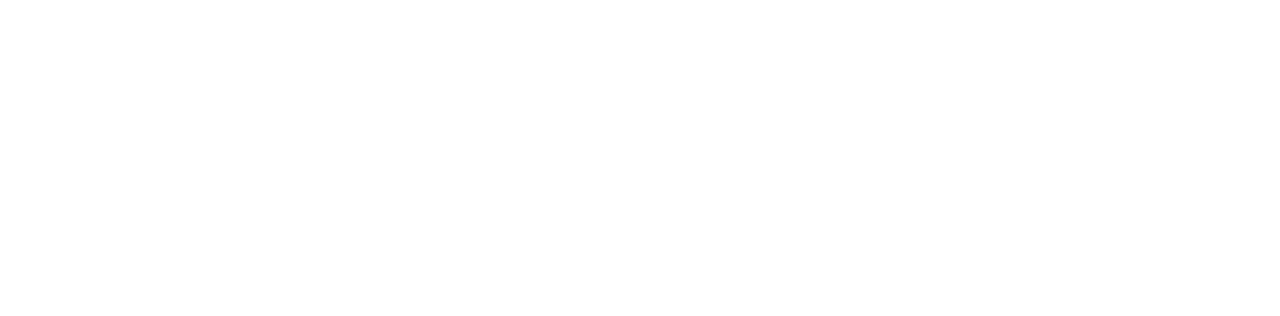
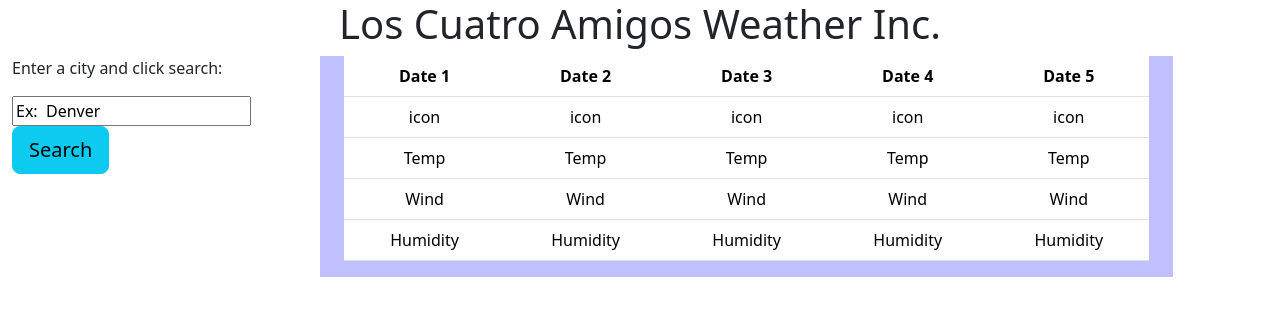
Before and after one commit to reverofsuturb/Challenge06WeatherDashboard, a plain HTML site: page index.html in a window 1280 px wide. Drawn offline with nearby package versions, Linux system fonts and the light colour scheme.

Commit message:
added search form, event listener, and table element code

```diff
--- a/assets/script.js
+++ b/assets/script.js
@@ -1,26 +1,28 @@
-var APIKey = "00c728b2ec9889aa99a1c18ebb53335d";
-// openweathermap.org API key
+// var APIKey = "00c728b2ec9889aa99a1c18ebb53335d";
+// // openweathermap.org API key
 
-// var queryURL = "http://api.openweathermap.org/data/2.5/weather?q=" + city + "&appid=" + APIKey;
+// var queryURL =
+//   "http://api.openweathermap.org/data/2.5/weather?q=" +
+//   city +
+//   "&appid=" +
+//   APIKey;
 // using for fetch/queries
 
-// func demo will remove**
+// // func demo will remove**
 // function getApi() {
-
 //   fetch(queryURL)
 //     .then(function (response) {
 //       return response.json();
 //     })
 //     .then(function (data) {
-//       console.log(data)
-
+//       console.log(data);
 
 //       //loop demo will remove**
 //       for (var i = 0; i < data.length; i++) {
 //         // Creating elements, tablerow, tabledata, and anchor
-//         var createTableRow = document.createElement('tr');
-//         var tableData = document.createElement('td');
-//         var link = document.createElement('a');
+//         var createTableRow = document.createElement("tr");
+//         var tableData = document.createElement("td");
+//         var link = document.createElement("a");
 
 //         // set demo will remove**
 //         link.textContent = data[i].html_url;
@@ -33,3 +35,55 @@
 //       }
 //     });
 // }
+
+var city;
+var cityEl = $("#userCity");
+var WeatherEl = $("#weatherTable");
+
+//clear text input example on focus
+cityEl.on("focus", function () {
+  cityEl.val("");
+});
+
+//listen for city search
+$("#searchBtn").on("click", function () {
+  city = cityEl.val();
+  //   console.log(city);
+  if (localStorage.getItem("Search History") === null) {
+    localStorage.setItem("Search History", city);
+  } else {
+    console.log(localStorage.getItem("Search History"));
+  }
+  cityEl.val("");
+  //API key:  c553d4096a25b5d4d72caeabd2a72b94
+  requestUrl =
+    "https://api.openweathermap.org/data/2.5/forecast?q=" +
+    city +
+    "&appid=c553d4096a25b5d4d72caeabd2a72b94";
+  //   console.log(requestUrl);
+
+  fetch(requestUrl)
+    .then(function (response) {
+      console.log(response);
+      return response.json();
+    })
+    .then(function (data) {
+      console.log(data);
+      console.log(data.list);
+      //   for (var i = 0; i < data.length; i++) {
+      //     // Creating elements, tablerow, tabledata, and anchor
+      //     var createTableRow = document.createElement("tr");
+      //     var tableData = document.createElement("td");
+      //     var link = document.createElement("a");
+
+      //     // set demo will remove**
+      //     link.textContent = data[i].html_url;
+      //     link.href = data[i].html_url;
+
+      //     // append demo will remove**
+      //     tableData.appendChild(link);
+      //     createTableRow.appendChild(tableData);
+      //     tableBody.appendChild(createTableRow);
+      //   }
+    });
+});
--- a/assets/style.css
+++ b/assets/style.css
@@ -0,0 +1,4 @@
+main {
+  background-color: rgb(192, 192, 255);
+  height: 100%;
+}
--- a/index.html
+++ b/index.html
@@ -14,6 +14,77 @@
     <title>Weather Dashboard</title>
   </head>
   <body>
+    <header class="container-fluid text-center">
+      <h1>Los Cuatro Amigos Weather Inc.</h1>
+    </header>
+    <div class="container-fluid">
+      <div class="row">
+        <section id="sidebar" class="col col-xs-12 col-sm-3 col-md-3">
+          <form id="search-form" class="form-inline">
+            <p>Enter a city and click search:</p>
+            <input id="userCity" type="text" value="Ex:  Denver" />
+            <button
+              id="searchBtn"
+              type="button"
+              class="btn btn-primary btn-lg btn-info"
+            >
+              Search
+            </button>
+          </form>
+        </section>
+        <main class="col-xs-12 col-sm-8 col-md-8 text-center">
+          <div id="weatherTable" class="container-fluid pd-3">
+            <table class="table">
+              <thead>
+                <tr>
+                  <th scope="col" class="text-center">Date 1</th>
+                  <th scope="col" class="text-center">Date 2</th>
+                  <th scope="col" class="text-center">Date 3</th>
+                  <th scope="col" class="text-center">Date 4</th>
+                  <th scope="col" class="text-center">Date 5</th>
+                </tr>
+              </thead>
+              <tbody>
+                <tr>
+                  <!-- <th scope="row">icons</th> -->
+                  <td>icon</td>
+                  <td>icon</td>
+                  <td>icon</td>
+                  <td>icon</td>
+                  <td>icon</td>
+                </tr>
+                <tr>
+                  <!-- <th scope="row">Temps</th> -->
+                  <td>Temp</td>
+                  <td>Temp</td>
+                  <td>Temp</td>
+                  <td>Temp</td>
+                  <td>Temp</td>
+                </tr>
+                <tr>
+                  <td>Wind</td>
+                  <td>Wind</td>
+                  <td>Wind</td>
+                  <td>Wind</td>
+                  <td>Wind</td>
+                </tr>
+                <tr>
+                  <td>Humidity</td>
+                  <td>Humidity</td>
+                  <td>Humidity</td>
+                  <td>Humidity</td>
+                  <td>Humidity</td>
+                </tr>
+              </tbody>
+            </table>
+          </div>
+        </main>
+      </div>
+    </div>
+
+    <main class="container-fluid text-center">
+      <div id="weatherTable" class="container"></div>
+    </main>
     <script
       src="https://code.jquery.com/jquery-3.6.3.js"
       integrity="sha256-nQLuAZGRRcILA+6dMBOvcRh5Pe310sBpanc6+QBmyVM="
```
